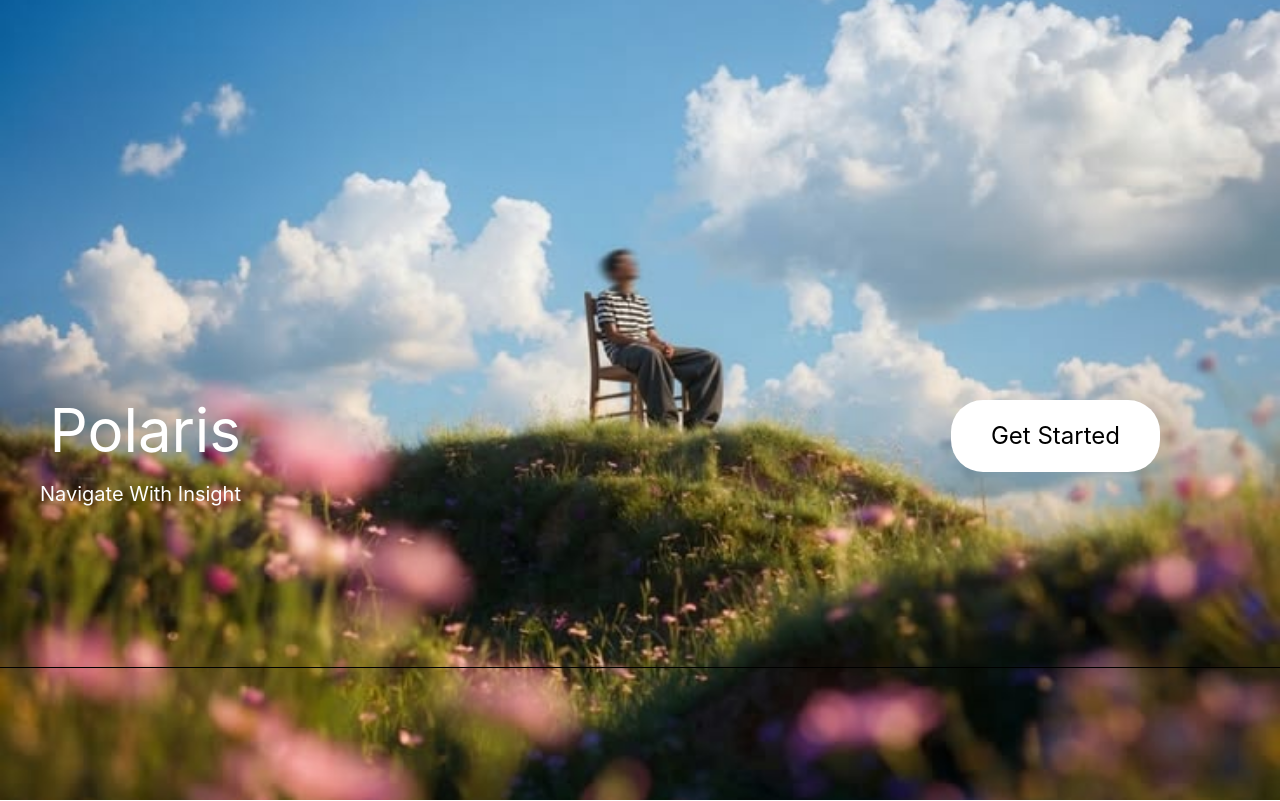
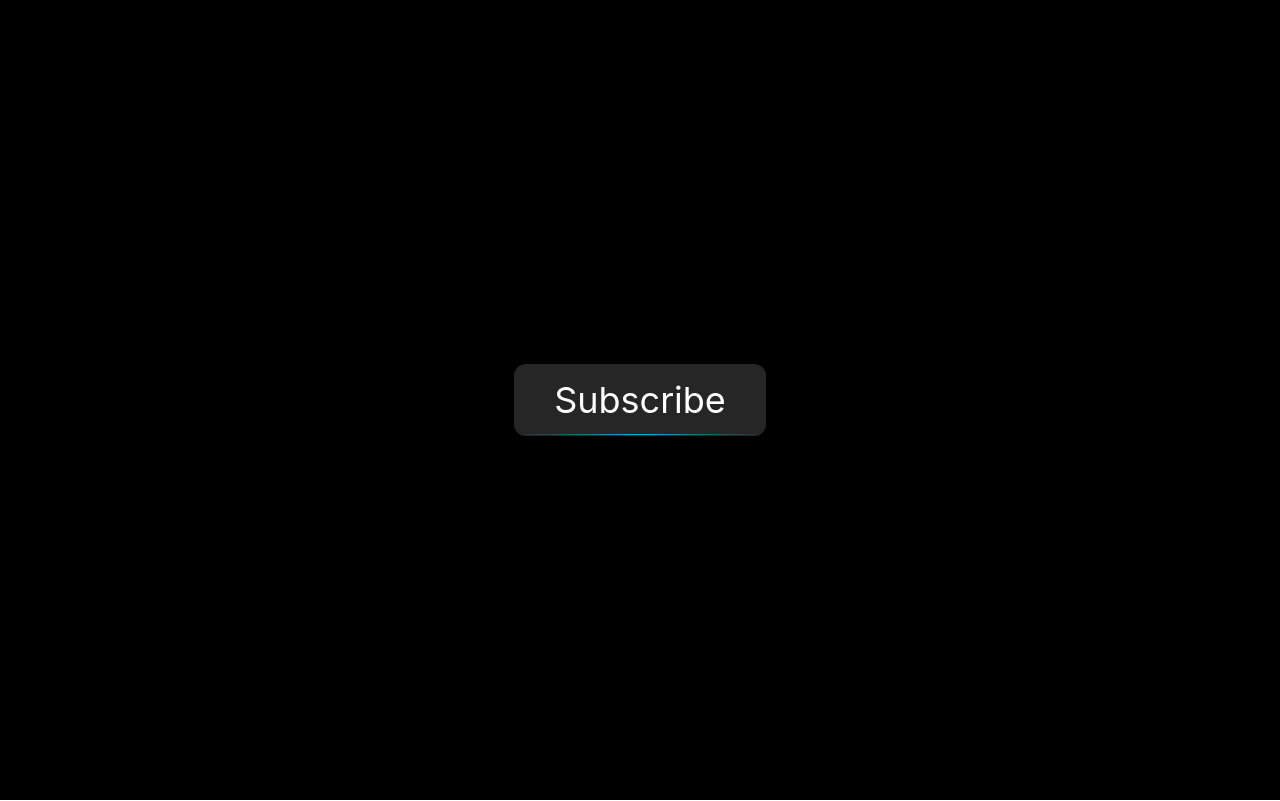
Before and after one commit to Aaryany25/Animations, a React (Vite) app: page / in a window 1280 px wide. Built offline with nearby package versions, Linux system fonts and the light colour scheme.

Commit message:
started Motion

```diff
--- a/package.json
+++ b/package.json
@@ -11,6 +11,7 @@
   },
   "dependencies": {
     "@tailwindcss/vite": "^4.3.0",
+    "motion": "^12.42.2",
     "react": "^19.2.6",
     "react-dom": "^19.2.6",
     "tailwindcss": "^4.3.0"
--- a/src/App.tsx
+++ b/src/App.tsx
@@ -2,14 +2,18 @@ import React from 'react'
 import Home from './pages/Home'
 import LandingPage from './pages/LandingPage'
 import Home2 from './pages/Home2'
+import { radialGradient } from 'motion/react-client'
 
 function App() {
   return (
-    <div>
-      {/* <Home/> */}
-      {/* <LandingPage/> */}
-      {/* <LandingPage/> */}
-      <Home2/>
+    <div className="w-full h-screen bg-black flex justify-center items-center text-white "
+    style={{backgroundImage:`radialGradient(circle at 1px 1px ,rgba(6,182,112,0.2) 1px transparent 0)`}}>
+      <button className="group relative text-4xl bg-neutral-800 py-4 px-10 rounded-xl">Subscribe
+      <span className="absolute inset-x-0 bottom-px bg-gradient-to-r from-transparent via-cyan-500 to-transparent h-px w-full mx-auto"></span>
+      <span className="group-hover:opacity-100 transition-opacity duration-300 opacity-0 absolute inset-x-0 bottom-0 bg-gradient-to-r from-transparent via-cyan-500 to-transparent h-[4px] w-full mx-auto blur-sm"></span>
+
+      </button>
+
     </div>
   )
 }
```
Also changed, not shown: 1 other file (tests, documents, lock files or other folders).
